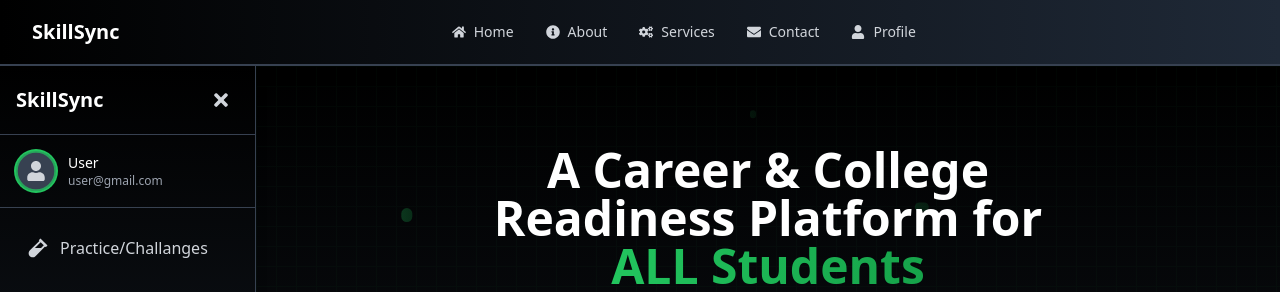
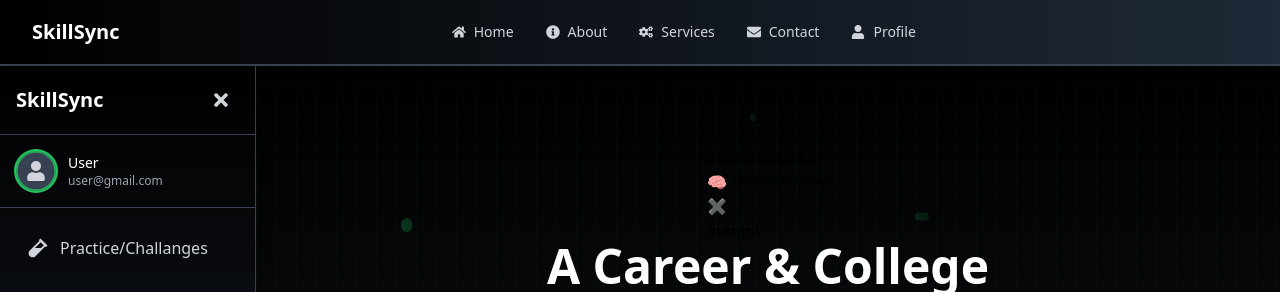
Before and after one commit to gauranga18/SkillSync, a React (Vite) app in the folder build1/: page / in a window 1280 px wide. Shown: the top 292 px of the page. Built offline with nearby package versions, Linux system fonts and the light colour scheme.

Commit message:
Added Survey Feature

```diff
--- a/build1/src/App.jsx
+++ b/build1/src/App.jsx
@@ -11,6 +11,7 @@ import CommunitySection from './components/CommunitySection';
 import AuthForm from './components/AuthForm';
 import ContactUs from './components/ContactUs';
 import Settings from './components/Settings';
+import SurveyModal from './components/SurveyModal';
 
 function App() {
   return (
@@ -27,6 +28,7 @@ function App() {
           <Route path="/ContactUs" element={<ContactUs />} />
           <Route path="/AuthForm" element={<AuthForm />} />
           <Route path="/Settings" element={<Settings />} />
+          <Route path="/SurveyModal" element={<SurveyModal />} />
         </Routes>
         {/* Uncomment Footer if you want it visible */}
         {/* <Footer /> */}
--- a/build1/src/components/HeroSection.jsx
+++ b/build1/src/components/HeroSection.jsx
@@ -1,10 +1,13 @@
 import React, { useState } from 'react';
 import { motion, useAnimation } from 'framer-motion';
 import { FaArrowRight, FaChevronDown } from 'react-icons/fa';
+import SurveyModal from './SurveyModal';
 
 const HeroSection = () => {
   const [isHovered, setIsHovered] = useState(false);
   const controls = useAnimation();
+  // Add survey functionality
+  const [ showSurvey, setShowSurvey] = useState(true);
 
   // Enhanced animation variants
   const container = {
@@ -102,6 +105,20 @@ const HeroSection = () => {
       </motion.div>
 
       {/* Hero Content */}
+      <div>
+        <h1>Welcom Back !</h1>
+        <SurveyModal isOpen={showSurvey} onClose={()=>{
+          setShowSurvey(false)
+        }}>
+        <button onClick={
+        ()=>{
+          setShowSurvey(false)
+        }
+        }>
+          Submit
+        </button>
+        </SurveyModal>
+      </div>
       <motion.div
         className="text-center max-w-2xl px-2 sm:px-4 z-10"
       >
--- /dev/null
+++ b/build1/src/components/SurveyModal.jsx
@@ -0,0 +1,18 @@
+import React from 'react'
+
+const SurveyModal = ({isOpen, onClose, children}) => {
+    if(!isOpen) return null;
+  return (
+    <div>
+      <div>
+        <div>
+            <h2>🧠 Quick Survey</h2>
+            <button onClick={onClose}>✖</button>
+        </div>
+        {children}
+      </div>
+    </div>
+  )
+}
+
+export default SurveyModal
```
